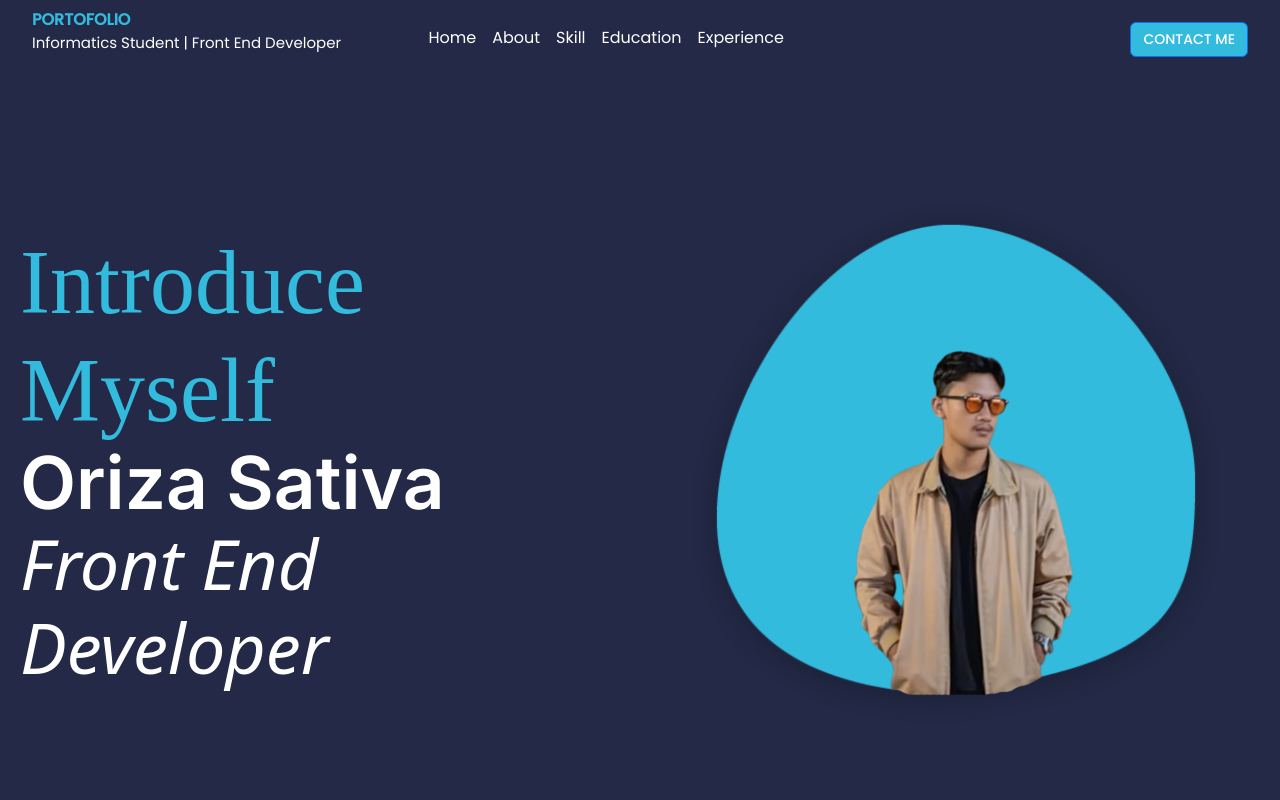
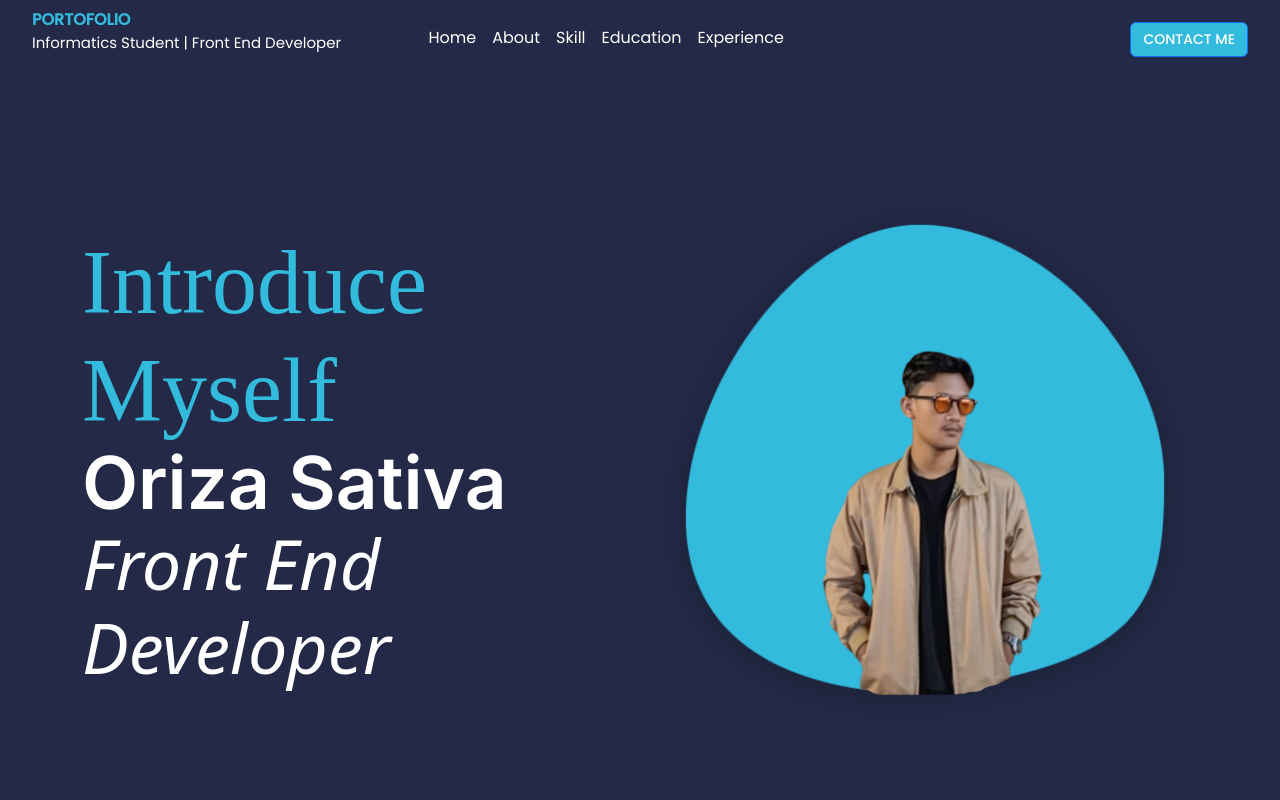
Before and after one commit to Orizaaaaa/MY-portofolio, a React (Vite) app: page / in a window 1280 px wide. Shown: the top 800 px of the page. Built offline with nearby package versions, Linux system fonts and the light colour scheme; a web font is replaced by a local one.

Commit message:
relocation

```diff
--- a/src/components/Fragment/Navbar.jsx
+++ b/src/components/Fragment/Navbar.jsx
@@ -14,8 +14,8 @@ function Navbar() {
                 </button>
                 <div className="collapse navbar-collapse" id="navbarNav">
                     <ul className="navbar-nav mx-auto">
-                        <NavbarList condition='active' location='#' title='Home' />
-                        <NavbarList condition='active' location='#' title='About' />
+                        <NavbarList condition='active' location='home' title='Home' />
+                        <NavbarList condition='active' location='aboutMe' title='About' />
                         <NavbarList condition='active' location='#' title='Skill' />
                         <NavbarList condition='active' location='#' title='Education' />
                         <NavbarList condition='active' location='#' title='Experience' />
--- /dev/null
+++ b/src/components/Layout/Layout.jsx
@@ -0,0 +1,35 @@
+import React from 'react'
+import ButtonBlue from '../Element/ButtonBlue'
+import NavbarList from '../Element/NavbarList'
+
+function Layout({ children }) {
+    return (
+        <>
+            <nav id="home" className="navbar navbar-expand-lg bg-none ">
+                <div className="container-fluid ">
+                    <span className="portofolio"> <b>PORTOFOLIO</b><br /> <p>Informatics Student | Front End Developer</p> </span>
+
+                    <button className="navbar-toggler" type="button" data-bs-toggle="collapse" data-bs-target="#navbarNav" aria-controls="navbarNav" aria-expanded="false" aria-label="Toggle navigation">
+                        <span className="navbar-toggler-icon"></span>
+                    </button>
+                    <div className="collapse navbar-collapse" id="navbarNav">
+                        <ul className="navbar-nav mx-auto">
+                            <NavbarList location='#home' title='Home' />
+                            <NavbarList location='#aboutMe' title='About' />
+                            <NavbarList location='#' title='Skill' />
+                            <NavbarList location='#' title='Education' />
+                            <NavbarList location='#' title='Experience' />
+                        </ul>
+                        <ButtonBlue title='CONTACT ME' />
+                    </div>
+                </div>
+            </nav>
+
+            <main className='main container' >
+                {children}
+            </main>
+        </>
+    )
+}
+
+export default Layout
--- a/src/css/index.css
+++ b/src/css/index.css
@@ -4,6 +4,10 @@
 /* font-family: 'Hurricane', cursive;
 font-family: 'Inter', sans-serif;
 font-family: 'Poppins', sans-serif; */
+* {
+    margin: 0;
+    padding: 0;
+}
 
 body {
     padding: 0 20px;
--- a/src/main.jsx
+++ b/src/main.jsx
@@ -2,8 +2,6 @@ import React from 'react'
 import ReactDOM from 'react-dom/client'
 import App from './pages/App.jsx'
 import './css/index.css'
-import './css/home.css'
-import './css/aboutme.css'
 import 'bootstrap/dist/css/bootstrap.min.css';
 import 'bootstrap/dist/js/bootstrap.bundle.js'
 
--- a/src/components/Fragment/AboutMe.jsx
+++ b/src/pages/AboutMe/AboutMe.jsx
@@ -1,5 +1,6 @@
 import React from 'react'
 import { aboutImage } from '../../../image'
+import "./aboutme.css"
 
 function AboutMe() {
     return (
--- a/src/pages/App.jsx
+++ b/src/pages/App.jsx
@@ -1,7 +1,6 @@
-import { aboutImage, profile } from "../../image"
-import AboutMe from "../components/Fragment/AboutMe"
-import Home from "../components/Fragment/Home"
-import Navbar from "../components/Fragment/Navbar"
+import Home from "./Home/Home"
+import AboutMe from "./AboutMe/AboutMe"
+import Layout from "../components/Layout/Layout"
 
 
 function App() {
@@ -9,13 +8,10 @@ function App() {
 
   return (
     <>
-
-      <Navbar />
-
-      <main className="main" >
+      <Layout>
         <Home />
         <AboutMe />
-      </main>
+      </Layout>
     </>
   )
 }
--- a/src/components/Fragment/Home.jsx
+++ b/src/pages/Home/Home.jsx
@@ -1,5 +1,6 @@
 import React from 'react'
 import { profile } from '../../../image'
+import "./home.css"
 
 function Home() {
     return (
```
Also changed, not shown: src/pages/AboutMe/aboutme.css (renamed from src/css/aboutme.css), src/pages/Home/home.css (renamed from src/css/home.css).
